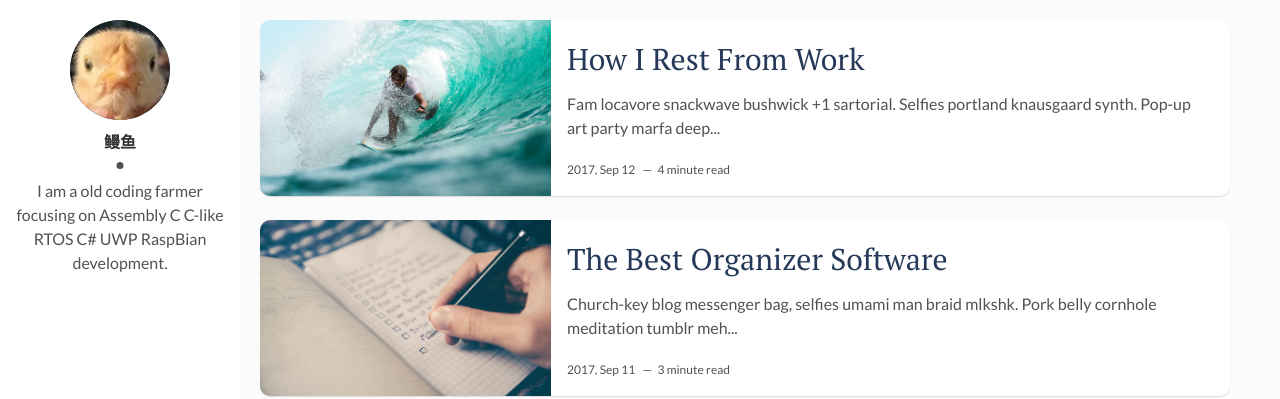
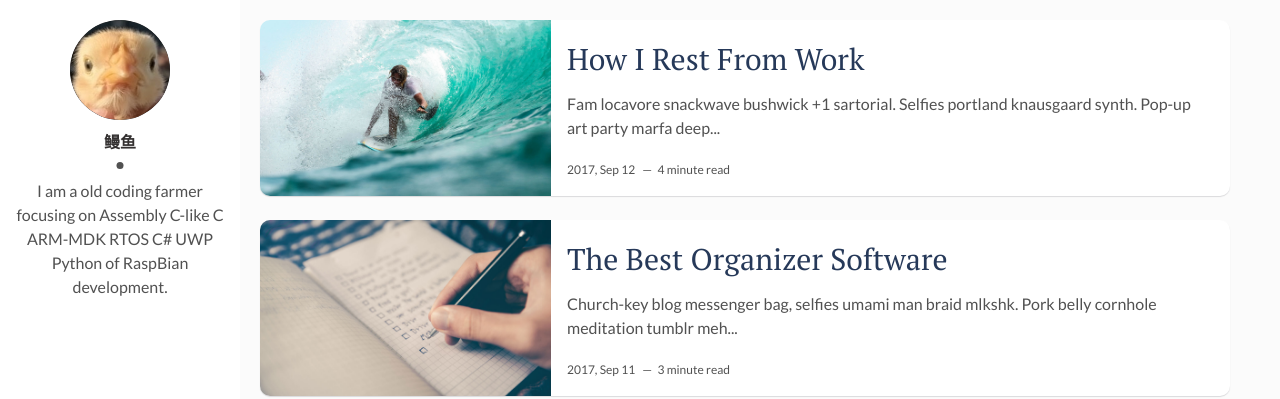
Before and after one commit to louisopen/louisopen.github.io, a Jekyll site: the page built from index.html, in a window 1280 px wide. Shown: the top 399 px of the page. Built offline with Jekyll 4.4.1, drawn with Linux system fonts in a browser that asks for light colours; the list of posts is cut into pages by our own code.

Commit message:
Update _config.yml

```diff
--- a/_config.yml
+++ b/_config.yml
@@ -11,7 +11,7 @@ site-twitter: #if your site has a twitter account, enter it here
 # Author Settings
 author: 鳗鱼 # add your name
 author-img: chick-freeman.jpg # add your photo
-about-author: I am a old coding farmer focusing on Assembly C C-like RTOS C# UWP RaspBian development. # add description
+about-author: I am a old coding farmer focusing on Assembly C-like C ARM-MDK RTOS C# UWP Python of RaspBian development. # add description
 social-twitter: louisopen # add your Twitter handle
 social-facebook: louisopen # add your Facebook handle
 social-github: louisopen # add your Github handle
```
